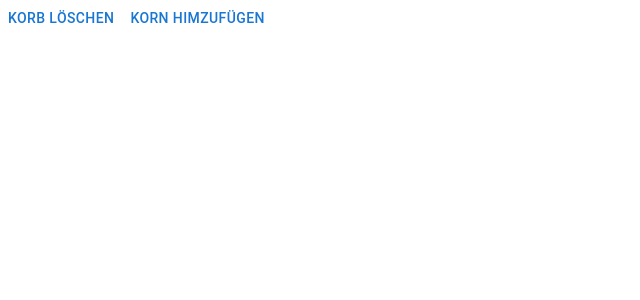
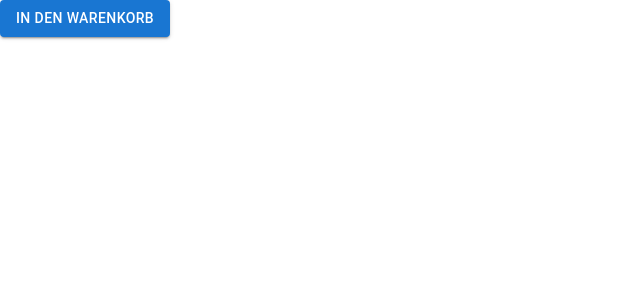
Before and after one commit to ledemkam/vite-front-ecoomerce, a React (Vite) app: page / in a window 1280 px wide. Shown: the top 300 px of the page, without its empty margins (0-640 px from the left). Built offline with nearby package versions, Linux system fonts and the light colour scheme.

Commit message:
feat(addcart-button): addcart-button init

```diff
--- a/src/App.tsx
+++ b/src/App.tsx
@@ -1,15 +1,11 @@
-import Button from "common/design-system/Button"
+import AddCartButton from "features/cart/add-cart-product/ui/AddCartButton"
 
 const App = () => {
-  return (
-    <>
-      <Button  onClick={() => console.log('waren löschen')}>
-        korb löschen
-      </Button>
-      <Button  onClick={() => console.log('waren hinzufügen')}>
-        korn himzufügen
-      </Button>
-    </>
-  )
+
+  const addToCart = () => {
+    console.log('Add to cart')
+  }
+  return <AddCartButton addToCart={addToCart} />
+
 }
 export default App
--- /dev/null
+++ b/src/features/cart/add-cart-product/ui/AddCartButton/AddCartButton.tsx
@@ -0,0 +1,17 @@
+import { ReactElement } from 'react';
+import Button from 'common/design-system/Button';
+
+
+type Props = {
+addToCart: () => void;
+};
+
+
+const AddCartButton = ({ addToCart }: Props) : ReactElement => {
+return (
+ <Button variant="contained" onClick={addToCart}>
+     in den Warenkorb
+ </Button>
+);
+};
+export default AddCartButton;
--- /dev/null
+++ b/src/features/cart/add-cart-product/ui/AddCartButton/index.tsx
@@ -0,0 +1 @@
+export {default} from './AddCartButton';
```
